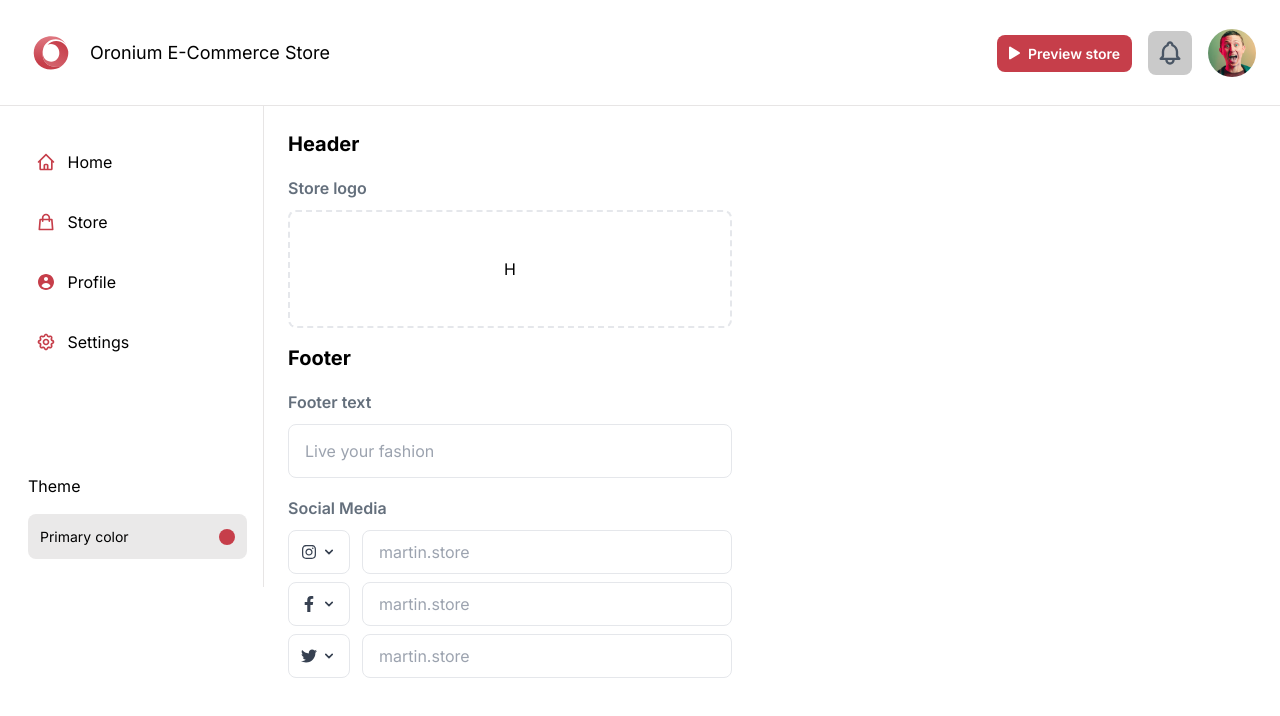
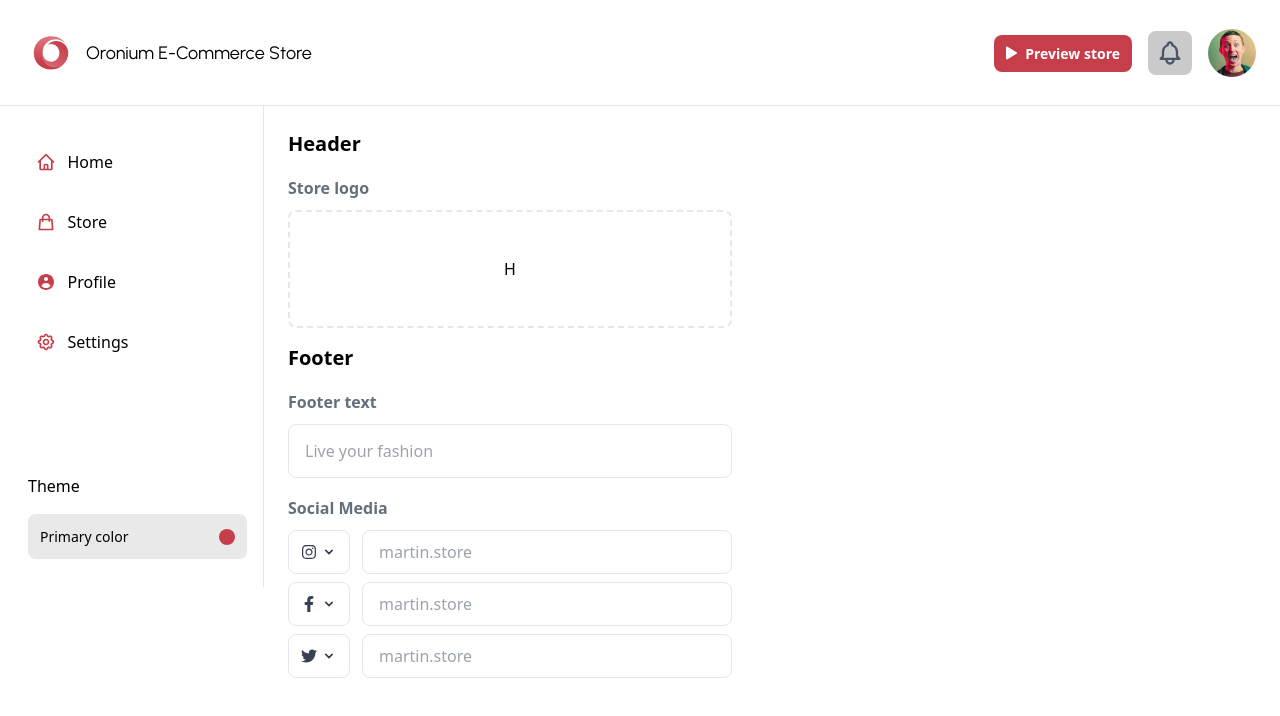
Before and after one commit to Abinsonsuresh/Ecommerce-Dashboard-Oronium, a Next.js app: page / in a window 1280 px wide. Shown: the top 716 px of the page. Built offline with nearby package versions, Linux system fonts and the light colour scheme.

Commit message:
Urbanist font added

```diff
--- a/package.json
+++ b/package.json
@@ -9,7 +9,7 @@
     "lint": "next lint"
   },
   "dependencies": {
-    "next": "14.1.4",
+    "next": "^14.1.4",
     "react": "^18",
     "react-dom": "^18",
     "react-icon": "^1.0.0",
--- a/src/app/globals.css
+++ b/src/app/globals.css
@@ -1,3 +1,16 @@
 @tailwind base;
 @tailwind components;
 @tailwind utilities;
+
+.InterFont {
+    font-family: var(--font-inter);
+}
+
+.RoboFont {
+    font-family: var(--font-roboto-mono);
+}
+
+
+.UrbanistFont {
+    font-family: var(--font-Urbanist);
+}
--- a/src/app/layout.js
+++ b/src/app/layout.js
@@ -1,8 +1,20 @@
-import { Inter } from "next/font/google";
+
 import "./globals.css";
 import Navbar from "@/components/Navbar/Main/Navbar";
+import { Inter, Roboto_Mono, Urbanist } from 'next/font/google'
 
-const inter = Inter({ subsets: ["latin"] });
+const inter = Inter({
+  subsets: ['latin'],
+  variable: '--font-inter',
+  display: 'swap',
+})
+
+
+const Urbanist_font = Urbanist({
+  subsets: ['latin'],
+  variable: '--font-Urbanist',
+  display: 'swap',
+})
 
 export const metadata = {
   title: "Oronium E-Commerce Storep",
@@ -12,10 +24,10 @@ export const metadata = {
 export default function RootLayout({ children }) {
   return (
     <html lang="en">
-      <body suppressHydrationWarning={true} className={inter.className}>
-        <Navbar/>
+      <body suppressHydrationWarning={true} className={`${inter.variable} ${Urbanist_font.variable} `}>
+        <Navbar />
         {children}
-        </body>
+      </body>
     </html>
   );
 }
--- a/src/components/Navbar/Main/Navbar.jsx
+++ b/src/components/Navbar/Main/Navbar.jsx
@@ -10,9 +10,9 @@ const Navbar = () => {
         <div className="max-w-[1441px] max-h-[106px] border-b border-[#e7e5e5] py-[26px] px-[24px]">
             <div className="flex justify-between items-center max-w-[1370px] max-h-[54px]">
                 <div className="logo">
-                    <div className="flex items-center gap-3">
-                        <Image className="rounded-lg " height={54} width={54} src={"/logo.svg"} alt="" />
-                        <span className="text-[18px] leading-[26px]">Oronium E-Commerce Store</span>
+                    <div className="flex items-center gap-2">
+                        <Image className="rounded-lg " priority height={54} width={54} src={"/logo.svg"} alt="" />
+                        <span className="text-[18px] UrbanistFont leading-[26px]">Oronium E-Commerce Store</span>
                     </div>
                 </div>
                 <div className="components flex items-center gap-4">
```
Also changed, not shown: 1 other file (tests, documents, lock files or other folders).
